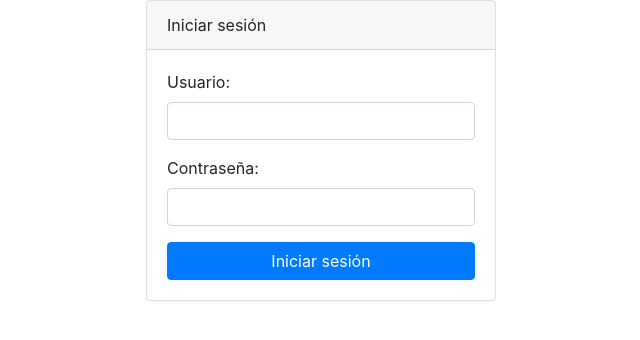
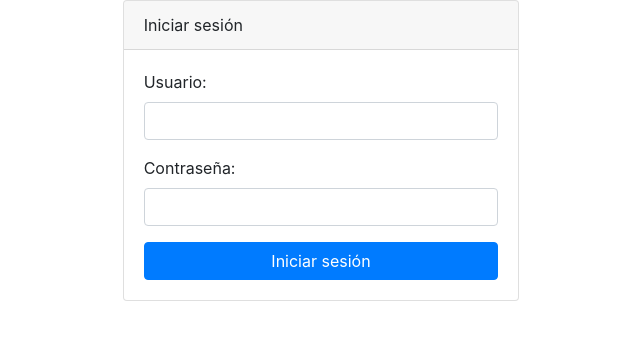
Before and after one commit to vix-producer/AleProjectInventory.github.io, a plain HTML site: page login.html in a window 1280 px wide. Shown: the whole page, without its empty margins (319-959 px from the left). Drawn offline with nearby package versions, Linux system fonts and the light colour scheme; sample sign-in values are in the browser's storage.

Commit message:
ya, final

```diff
--- a/login.html
+++ b/login.html
@@ -9,9 +9,9 @@
     <link rel="stylesheet" href="styles.css">
 </head>
 <body>
-    <div class="container">
-        <div class="row justify-content-center">
-            <div class="col-md-4">
+    <div class="container-fluid login-container">
+        <div class="row justify-content-center align-items-center login-row">
+            <div class="col-md-4 login-col">
                 <div class="card">
                     <div class="card-header">Iniciar sesión</div>
                     <div class="card-body">
--- a/script.js
+++ b/script.js
@@ -38,8 +38,12 @@ function login() {
     const usuario = document.getElementById('usuario').value;
     const contraseña = document.getElementById('contraseña').value;
 
-    // Aquí iría la lógica de autenticación
-    // Por ejemplo, verificar el usuario y la contraseña
-    // Si son válidos, redirige a otra página
-    window.location.href = 'index.html'; // Cambiar a la página deseada después del inicio de sesión
+    // Verificar las credenciales del usuario
+    if (usuario === 'ale' && contraseña === '142536') {
+        // Credenciales válidas, redirigir a otra página (en este caso, index.html)
+        window.location.href = 'index.html';
+    } else {
+        // Credenciales inválidas, mostrar mensaje de error
+        alert('Usuario o contraseña incorrectos');
+    }
 }
--- a/style.css
+++ b/style.css
@@ -41,7 +41,6 @@
 .table td {
     vertical-align: middle;
 }
-/* styles.css */
 body {
     background-image: url('https://www.managebac.com/wp-content/uploads/2023/01/Lincoln-School-Hero-scaled.jpg');
     background-size: cover;
@@ -51,3 +50,17 @@ body {
     justify-content: center;
     align-items: center;
 }
+
+.login-container {
+    height: 100vh;
+}
+
+.login-row {
+    height: 100%;
+}
+
+.login-col {
+    display: flex;
+    justify-content: center;
+    align-items: center;
+}
```
